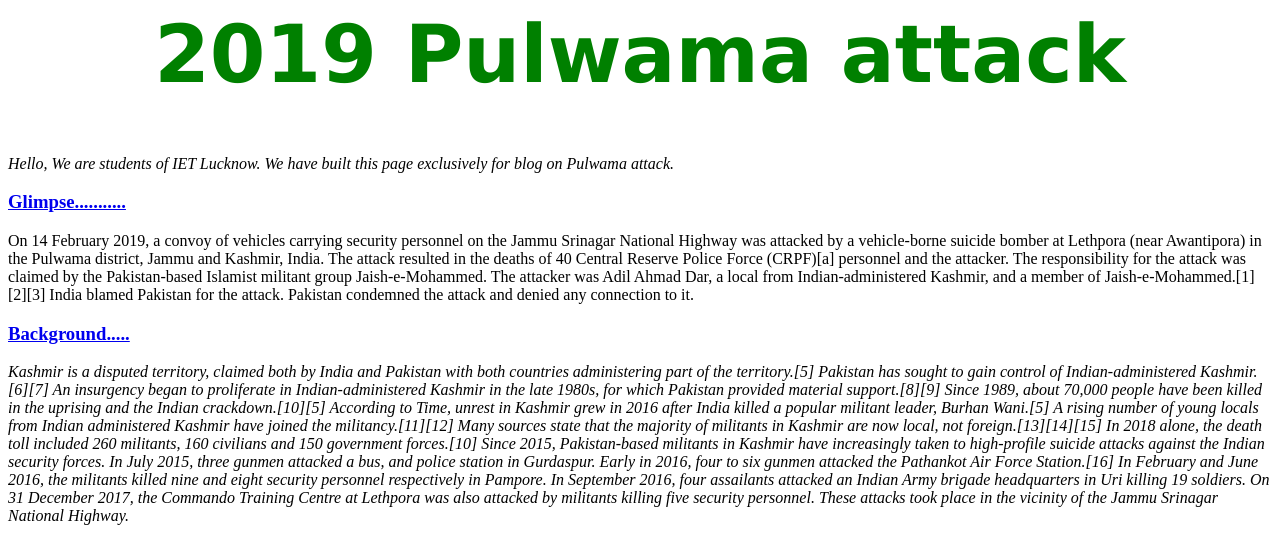
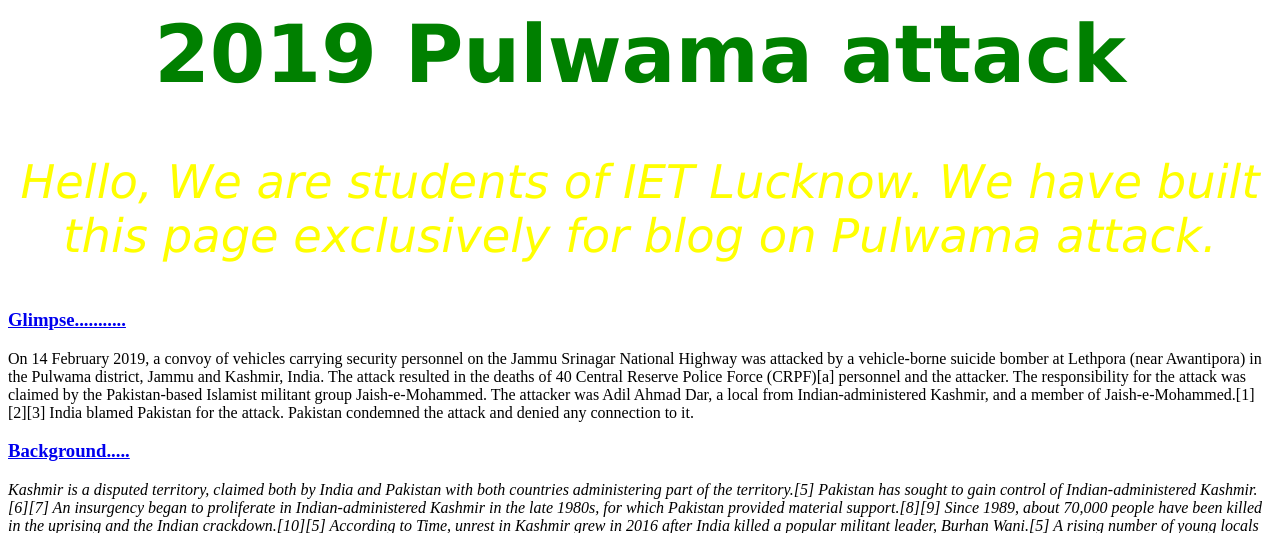
Before and after one commit to varunsaini120399/my-first-blog-1, a Django app: page / in a window 1280 px wide. Shown: the top 533 px of the page. Run offline with Django 3.2, Linux system fonts and the light colour scheme.

Commit message:
Update post_list.html

```diff
--- a/blog/templates/blog/post_list.html
+++ b/blog/templates/blog/post_list.html
@@ -8,7 +8,7 @@
           </div>
 
           <div>
-          	<p><i>
+          	<p style="color:yellow;font-family:verdana;text-align:center;font-size:290%;"><i>
           		Hello, We are students of IET Lucknow. We have built this page exclusively for blog on Pulwama attack.
           	   </i>
           	</p>
```
